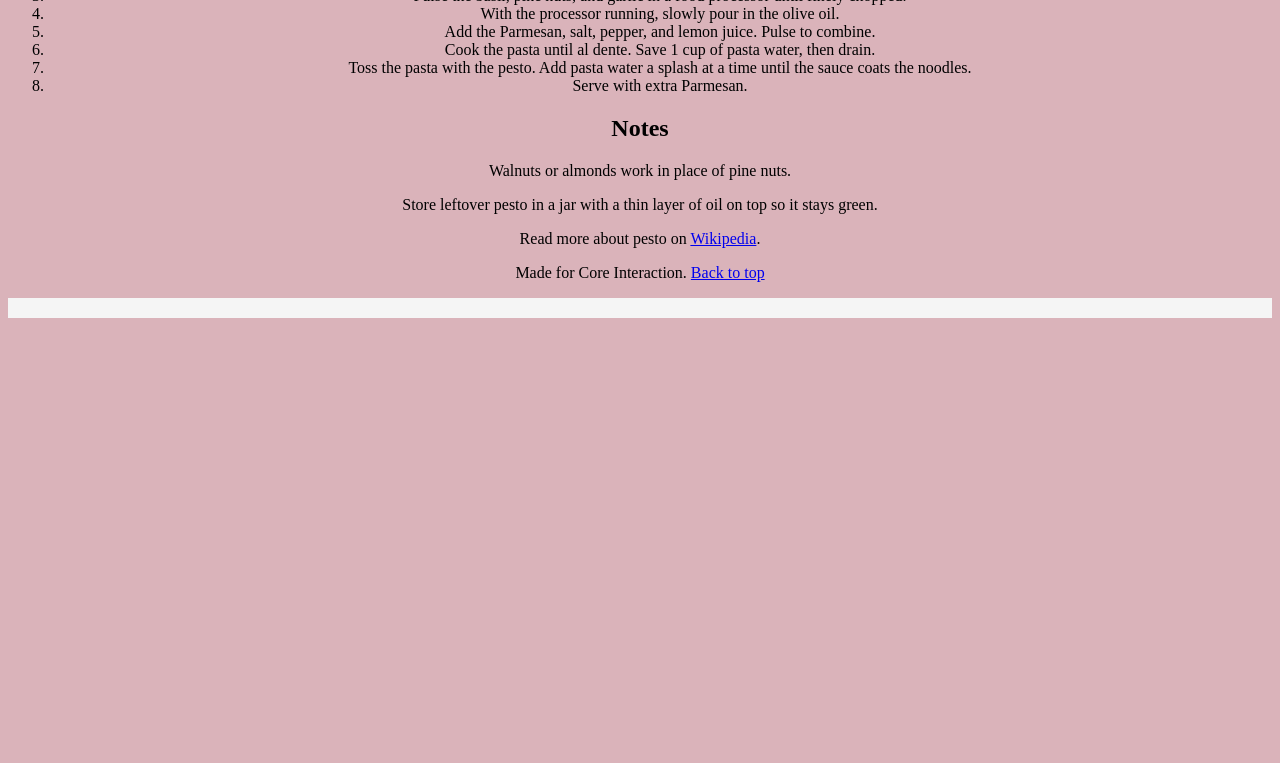
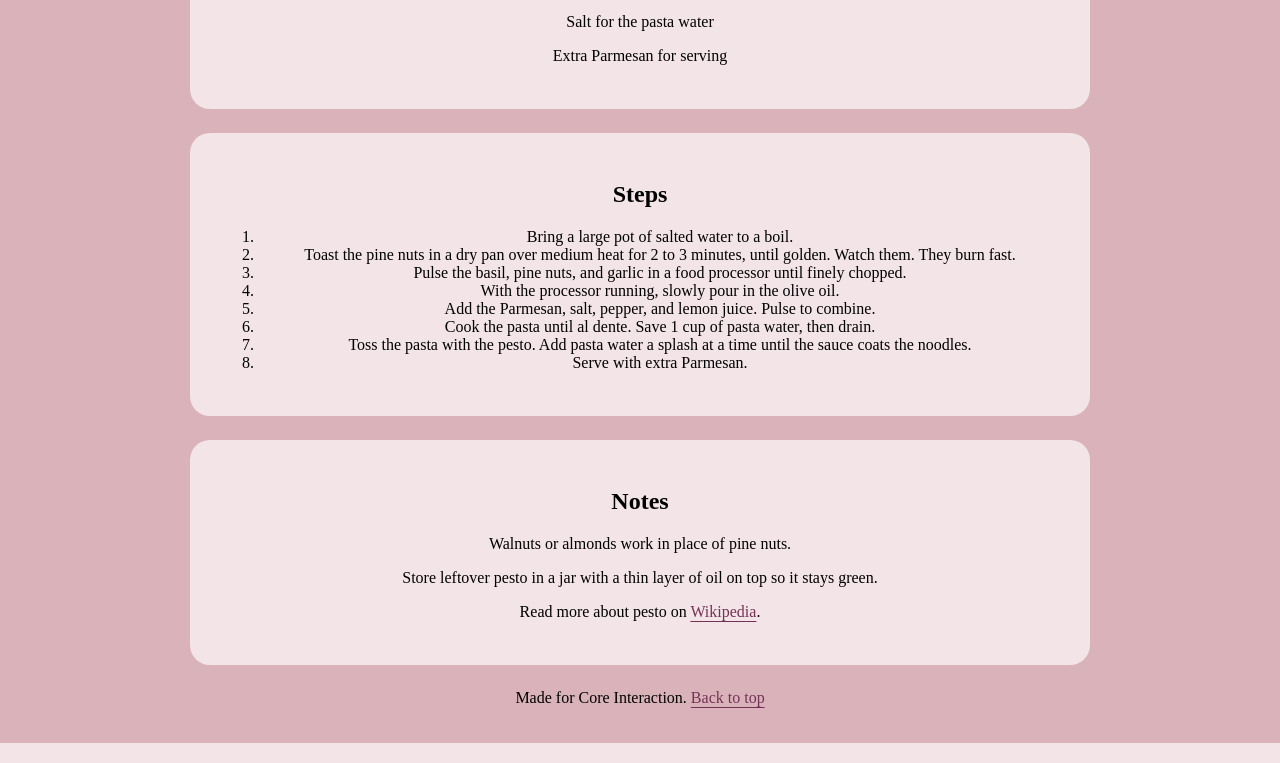
Before and after one commit to myrazc/Pesto-Pasta-Recipe, a plain HTML site: page index.html in a window 1280 px wide. Shown: the part 1556-2319 px from the top of the page. Before the commit the page ends 1882 px from the top, so only its background shows below. Drawn offline with Linux system fonts and the light colour scheme.

Commit message:
uploading new changes to css

```diff
--- a/style.css
+++ b/style.css
@@ -2,14 +2,23 @@
 body{
     background-color: rgb(218, 179, 186);
     text-align: center;
-    border-bottom: 20px solid hsl(0, 0%, 96%);
+    border-bottom: 20px solid rgba(255, 255, 255, 0.65);
+    margin: 0;
+    padding: 20px;
 }
 
 .title{
     font-size: 80px;
     font-family: Snell Roundhand;
-    border-bottom: 10px solid hsl(0, 0%, 96%);
+    border-bottom: 5px solid rgba(255, 255, 255, 0.65);
+    border-top: 8px solid rgba(255, 255, 255, 0.65);
     text-shadow: 0px 12px 1px #a445a3bd;
+    border-radius: 16px
+}
+
+main {
+    max-width: 900px;
+    margin: 0 auto;
 }
 
 .section-title
@@ -17,10 +26,50 @@ body{
     font-family: Snell Roundhand;
 }
 
+* {
+    box-sizing: border-box;
+}
+
+.photo {
+    max-width: 100%;
+    height: auto;
+    border-radius: 16px;
+}
+
+.link {
+    color: #743356;
+    text-decoration: underline;
+    text-underline-offset: 4px;
+    transition: color 0.2s;
+}
+
+.link:hover,
+.link:focus-visible {
+    color: #345b30;
+}
+
+.card {
+    background-color: rgba(255, 255, 255, 0.65);
+    padding: 28px;
+    margin-bottom: 24px;
+    border-radius: 20px;
+    transition: transform 0.2s, box-shadow 0.2s;
+}
+
+.card:hover {
+    transform: translateY(-4px);
+    box-shadow: 0 8px 20px rgba(100, 50, 70, 0.15);
+}
+
+
+
 @media (max-width:700px){
 
     body{
         background-color: rgb(187, 218, 179) ;
+    }
+    .title{
+        text-shadow: 0px 12px 1px #45a46dbd;
     }
     h1{
         font-size: 100px;
```
Also changed, not shown: index.html (+1 -0 lines).
